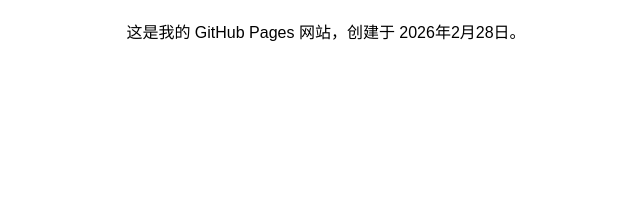
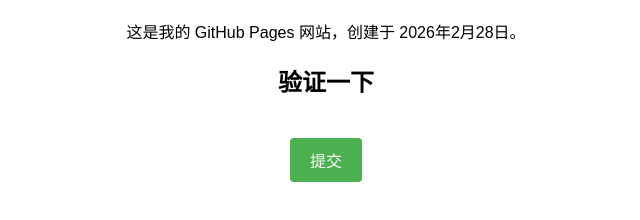
Before and after one commit to mc-kaikai/mc-kaikai.github.io, a plain HTML site: page index.html in a window 1280 px wide. Shown: the part 90-310 px from the top of the page, without its empty margins (314-954 px from the left). Drawn offline with Linux system fonts and the light colour scheme.

Commit message:
index.html

```diff
--- a/index.html
+++ b/index.html
@@ -4,6 +4,8 @@
     <meta charset="UTF-8">
     <meta name="viewport" content="width=device-width, initial-scale=1.0">
     <title>我的 GitHub 网站</title>
+    <!-- 添加 Turnstile 脚本 -->
+    <script src="https://challenges.cloudflare.com/turnstile/v0/api.js" async defer></script>
     <style>
         body {
             font-family: Arial, sans-serif;
@@ -15,10 +17,47 @@
         h1 {
             color: #333;
         }
+        .cf-turnstile {
+            margin: 20px auto;
+            display: flex;
+            justify-content: center;
+        }
+        button {
+            padding: 10px 20px;
+            font-size: 16px;
+            background-color: #4CAF50;
+            color: white;
+            border: none;
+            border-radius: 4px;
+            cursor: pointer;
+        }
     </style>
 </head>
 <body>
     <h1>🎉 欢迎来到我的网站！</h1>
     <p>这是我的 GitHub Pages 网站，创建于 2026年2月28日。</p>
+
+    <!-- 示例：带验证码的按钮 -->
+    <h2>验证一下</h2>
+
+    <!-- Turnstile 验证码容器（用你的 Site Key） -->
+    <div class="cf-turnstile" data-sitekey="0x4AAAAAACkI4dvwo8IRByr4"></div>
+
+    <button onclick="verifyAndSubmit()">提交</button>
+
+    <script>
+        function verifyAndSubmit() {
+            // 获取 Turnstile 生成的 token
+            const token = document.querySelector('[name="cf-turnstile-response"]')?.value;
+
+            if (token) {
+                alert('✅ 验证成功！Token: ' + token.substring(0, 20) + '...');
+                console.log('完整 token:', token);
+                // 这里可以把 token 发送给某个 API 做验证
+            } else {
+                alert('❌ 请先完成人机验证');
+            }
+        }
+    </script>
 </body>
 </html>
```
